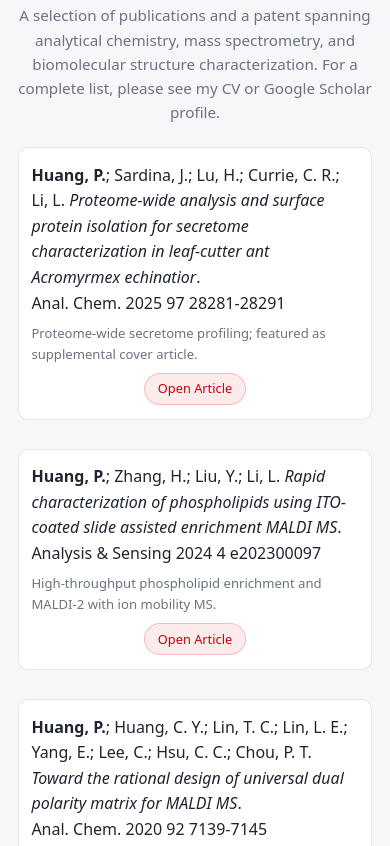
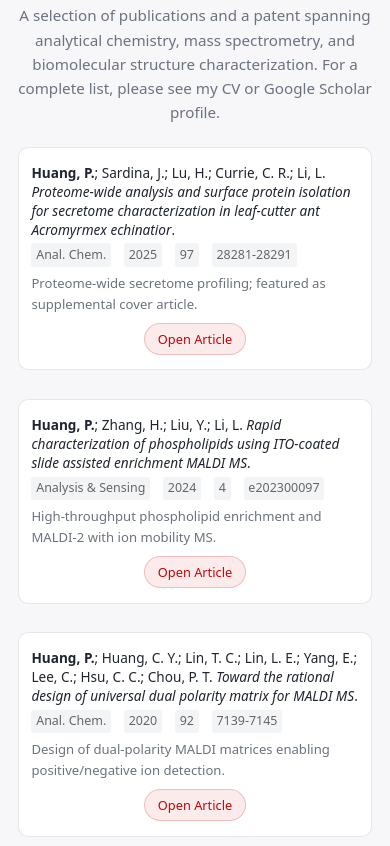
Before and after one commit to Timo-Huang/timo-huang.github.io, a plain HTML site: page index.html in a window 390 px wide. Shown: the part 2756-3602 px from the top of the page. Drawn offline with Linux system fonts and the light colour scheme.

Commit message:
Update style.css

```diff
--- a/style.css
+++ b/style.css
@@ -486,7 +486,7 @@ body {
 /* 手機（iPhone 等） */
 @media (max-width: 640px) {
   .container {
-    padding: 0 1.1rem;                /* 左右多留白邊 */
+    padding: 0 1.1rem;
   }
 
   .nav-container {
@@ -502,7 +502,7 @@ body {
   }
 
   .hero {
-    padding: 2.5rem 0 2rem !important; /* Hero 特別收緊 */
+    padding: 2.5rem 0 2rem !important;
   }
 
   .hero-text h1 {
@@ -547,6 +547,10 @@ body {
     margin-bottom: 1.4rem;
   }
 
+  .section-header h2 {
+    font-size: 1.45rem;
+  }
+
   .card-grid,
   .metrics-grid,
   .awards-grid {
@@ -558,11 +562,7 @@ body {
     padding: 1.1rem 1rem;
   }
 
-  .section-header h2 {
-    font-size: 1.45rem;
-  }
-
-  /* Publications 強制換行（解決溢出） */
+  /* Publications 完整修復 */
   .pub-list {
     padding: 0;
   }
@@ -574,49 +574,38 @@ body {
     overflow: hidden;
   }
 
-  .pub-citation {
-    font-size: 0.8rem !important;
+  .pub-main {
+    font-size: 0.85rem;
     line-height: 1.4;
-    word-wrap: break-word;
-    overflow-wrap: break-word;
-    hyphens: auto;
+    margin-bottom: 0.3rem;
   }
 
-  .pub-citation a {
-    font-size: 0.75rem !important;
-    display: inline-block;
-    max-width: 100%;
-    word-break: break-all !important;
-    overflow-wrap: anywhere !important;
-    padding: 0.25rem 0.35rem;
-    background: rgba(197, 5, 12, 0.08);
-    border-radius: 4px;
-    border: 1px solid rgba(197, 5, 12, 0.2);
-    margin-top: 0.3rem;
-    text-align: center;
+  .pub-meta {
+    font-size: 0.78rem;
+    color: #666;
+    margin-bottom: 0.4rem;
   }
 
-  /* 第一篇特別處理（最長 DOI） */
-  .pub-list > article:nth-child(1) .pub-citation {
-    font-size: 0.78rem !important;
+  .pub-meta span {
+    display: inline-block;
+    margin-right: 0.6rem;
+    padding: 0.1rem 0.3rem;
+    background: #f3f4f6;
+    border-radius: 3px;
   }
 
   .pub-note {
     font-size: 0.82rem;
-    margin-top: 0.4rem;
+    margin: 0.4rem 0 0.5rem 0;
   }
 
-  .pub-year {
-  font-weight: 500;
-  color: #666;
-}
-
   .pub-link {
-    margin-top: 0.5rem;
+    margin-top: 0;
     text-align: center;
   }
 
-  .pub-link a {
+  .pub-link a,
+  .pub-citation a {
     display: inline-block;
     padding: 0.3rem 0.8rem;
     background: rgba(197, 5, 12, 0.08);
@@ -625,5 +614,15 @@ body {
     border-radius: 20px;
     font-size: 0.8rem;
     text-decoration: none !important;
+    word-break: break-all !important;
+    max-width: 100%;
+  }
+
+  /* 舊版 citation 相容（若還在使用） */
+  .pub-citation {
+    font-size: 0.8rem !important;
+    line-height: 1.4;
+    word-wrap: break-word;
+    overflow-wrap: break-word;
   }
 }
```
